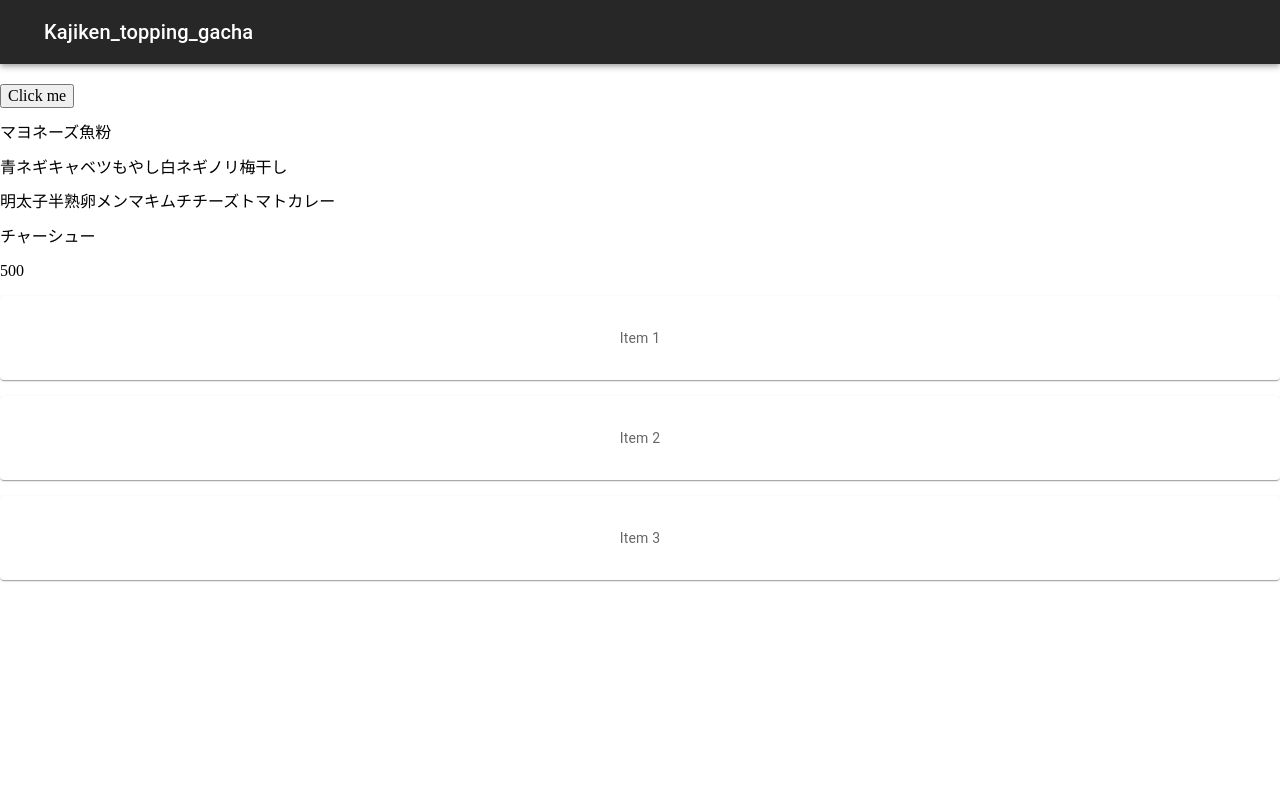
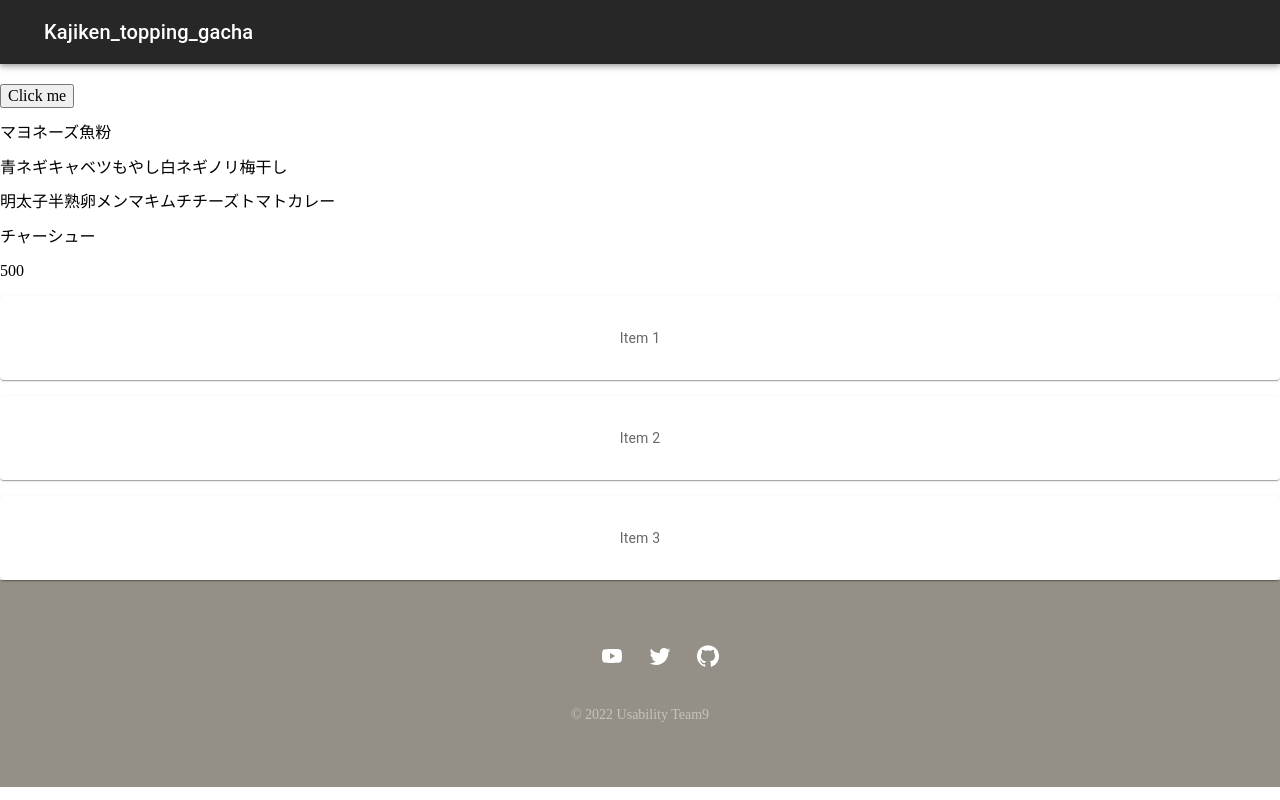
Before and after one commit to usabilityTeam9/kajiken_topping_gacha, a React (Create React App) app: page / in a window 1280 px wide. Built offline with nearby package versions, Linux system fonts and the light colour scheme.

Commit message:
[ADD] Footer.js Footer.css
フッターを作りました
コピーライトなどの情報が載ってます

```diff
--- a/package.json
+++ b/package.json
@@ -5,6 +5,7 @@
   "dependencies": {
     "@emotion/react": "^11.7.1",
     "@emotion/styled": "^11.6.0",
+    "@mui/icons-material": "^5.2.5",
     "@mui/material": "^5.2.8",
     "@testing-library/jest-dom": "^5.16.1",
     "@testing-library/react": "^12.1.2",
--- a/src/App.js
+++ b/src/App.js
@@ -1,14 +1,30 @@
 import "./App.css";
+import AppBar from "@mui/material/AppBar";
 import Header from "./components/Header";
 import RandomTopping from "./components/RandomTopping";
+import Footer from "./components/Footer";
 import ButtonLogic from "./components/ButtonLogic";
+import { ThemeProvider, createTheme } from "@mui/material/styles";
+
+const darkTheme = createTheme({
+  palette: {
+    mode: "dark",
+    primary: {
+      main: "#1976d2",
+    },
+  },
+});
+
 function App() {
   return (
     <div className="App">
       <>
-        <Header />
-        <ButtonLogic />
-        <RandomTopping />
+        <ThemeProvider theme={darkTheme}>
+          <Header />
+        </ThemeProvider>
+          <ButtonLogic />
+          <RandomTopping />
+          <Footer />
       </>
     </div>
   );
--- /dev/null
+++ b/src/components/Footer.css
@@ -0,0 +1,32 @@
+h1{
+    color: red;
+}
+footer{
+    background: #949087;
+    text-align: center;
+    padding: 3rem;
+}
+
+footer ul{
+    display: flex;
+    justify-content: center;
+    margin-bottom: 2rem;
+}
+
+footer li{
+    margin: 0 12px;
+    list-style: none;
+}
+
+footer a{
+    color: #fff;
+}
+
+footer a:hover{
+    color: #c7c3ba;
+}
+
+footer small{
+    color: #c7c3ba;
+    font-size: .875rem;
+}
--- /dev/null
+++ b/src/components/Footer.js
@@ -0,0 +1,49 @@
+import * as React from "react";
+import './Footer.css';
+
+import AppBar from "@mui/material/AppBar";
+import Stack from "@mui/material/Stack";
+import Toolbar from "@mui/material/Toolbar";
+import Typography from "@mui/material/Typography";
+import IconButton from "@mui/material/IconButton";
+import Button from "@mui/material/Button";
+import TwitterIcon from '@mui/icons-material/Twitter';
+import GitHubIcon from '@mui/icons-material/GitHub';
+import YouTubeIcon from '@mui/icons-material/YouTube';
+
+function appBar(label) {
+    return (
+        <Toolbar>
+            <IconButton
+            edge="start"
+            color="inherit"
+            aria-label="menu"
+            sx={{ mr: 2 }}
+            ></IconButton>
+            <Typography variant="h7" noWrap component="div" sx={{ flexGrow: 1 }}>
+            {label}
+            </Typography>
+        </Toolbar>
+    );
+  }
+
+export default function Footer() {
+
+    return (
+        <>
+            <footer>
+                <ul class="footer-nav">
+                    <li><a href="#"><YouTubeIcon /></a></li>
+                    <li><a href="#"><TwitterIcon /></a></li>
+                    <li><a href="https://github.com/usabilityTeam9/kajiken_topping_gacha"><GitHubIcon /></a></li>
+                </ul>
+                <p><small>&copy; 2022 Usability Team9</small></p>
+            </footer>
+            {/* <Stack spacing={1} sx={{ flexGrow: 1 }}>
+                <AppBar position="relative" color="primary">
+                    {appBar("歌志軒")}
+                </AppBar>
+            </Stack> */}
+        </>
+    )
+}
--- a/src/components/Header.js
+++ b/src/components/Header.js
@@ -4,7 +4,6 @@ import Stack from "@mui/material/Stack";
 import Toolbar from "@mui/material/Toolbar";
 import Typography from "@mui/material/Typography";
 import IconButton from "@mui/material/IconButton";
-import { ThemeProvider, createTheme } from "@mui/material/styles";
 import Button from "@mui/material/Button";
 
 function appBar(label) {
@@ -23,25 +22,14 @@ function appBar(label) {
   );
 }
 
-const darkTheme = createTheme({
-  palette: {
-    mode: "dark",
-    primary: {
-      main: "#1976d2",
-    },
-  },
-});
-
 function Header() {
   return (
     <>
       <Stack spacing={1} sx={{ flexGrow: 1 }}>
-        <ThemeProvider theme={darkTheme}>
-          <AppBar position="relative" color="primary">
-            {appBar("Kajiken_topping_gacha")}
-          </AppBar>
-          <Button></Button>
-        </ThemeProvider>
+        <AppBar position="relative" color="primary">
+          {appBar("Kajiken_topping_gacha")}
+        </AppBar>
+        <Button></Button>
       </Stack>
     </>
   );
```
Also changed, not shown: 1 other file (tests, documents, lock files or other folders).
